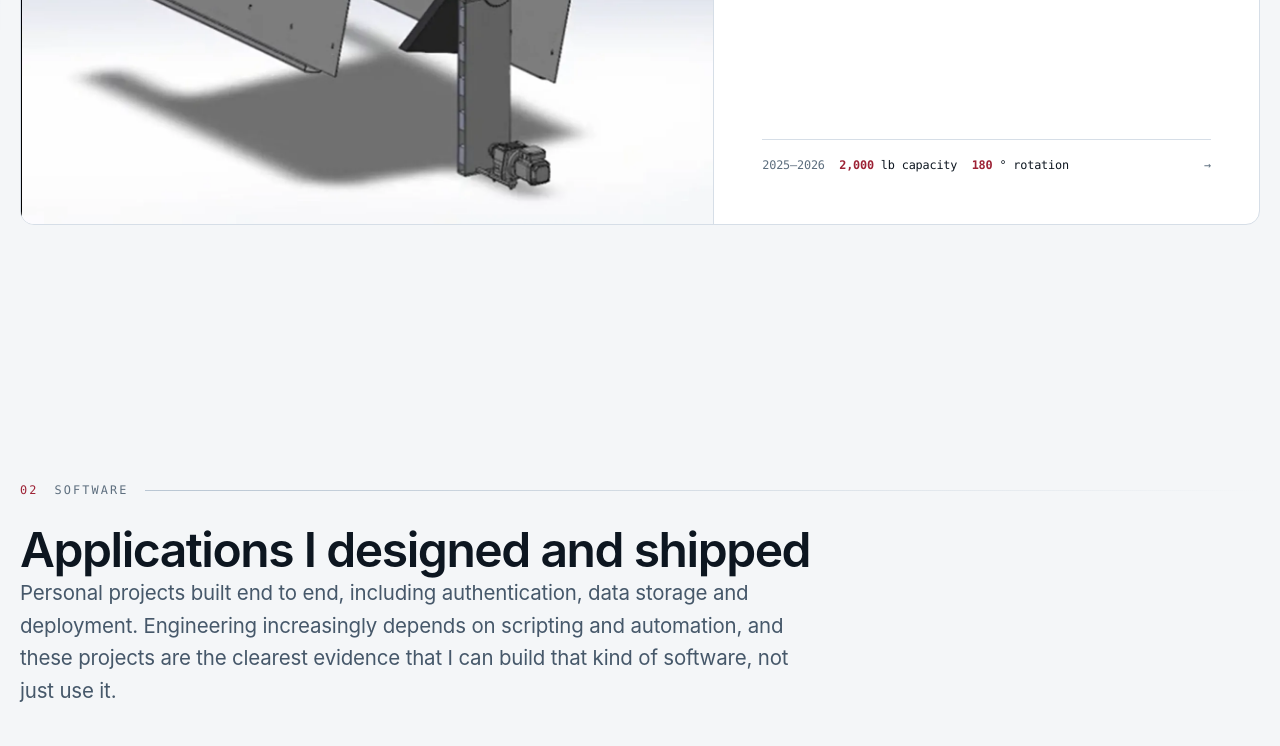
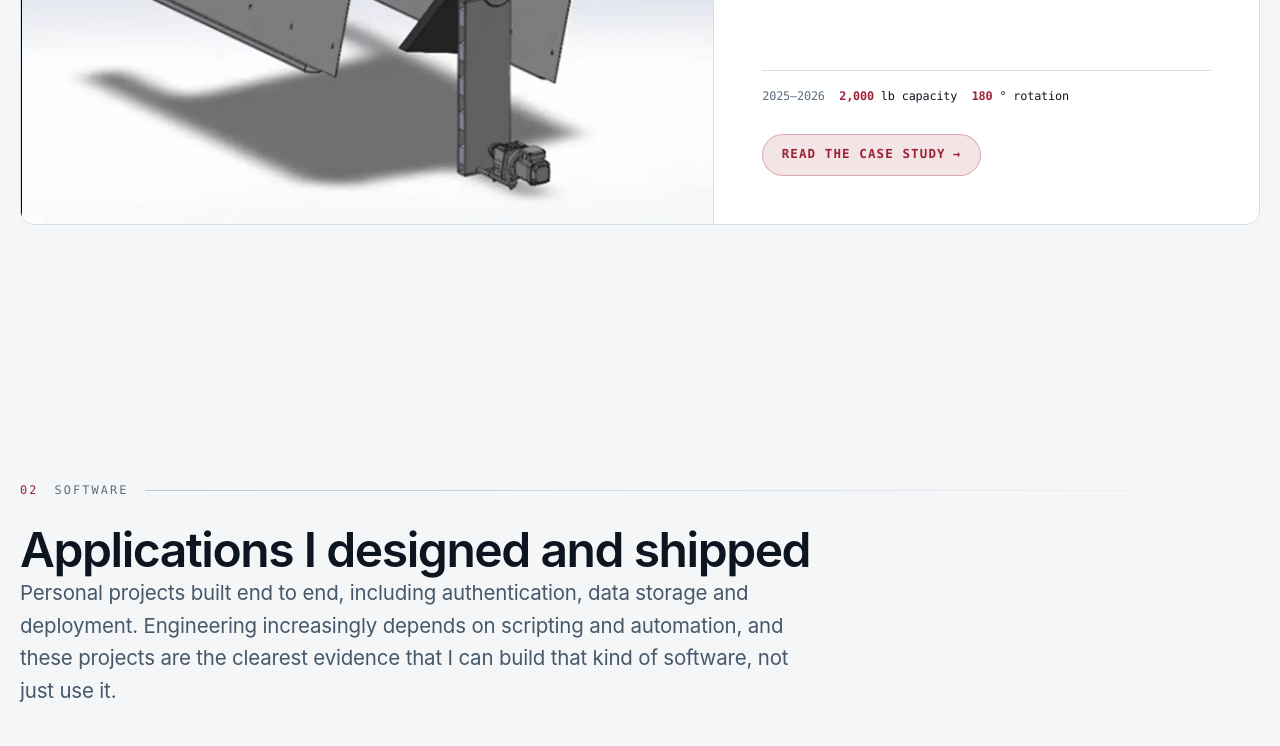
Before and after one commit to leydagrant-ux/PortfolioGrantLeyda, a plain HTML site: page index.html in a window 1280 px wide. Shown: the part 2222-2968 px from the top of the page. Drawn offline with Linux system fonts and the light colour scheme; no server answers.

Commit message:
Add a visible "Read the case study" call to action on project cards
Cards were reading as static tiles, so the link underneath went
undiscovered. The featured card gets the full pill treatment.

Also corrects the About section: the solar sales roles ran 2023 to 2025,
not two continuous years.

```diff
--- a/css/site.css
+++ b/css/site.css
@@ -656,11 +656,47 @@ section { position: relative; }
 .card__metric b { color: var(--accent); font-weight: 600; }
 
 .card__arrow {
-  margin-left: auto;
-  color: var(--ink-3);
+  color: inherit;
   transition: transform .3s var(--ease), color .3s var(--ease);
 }
-.card:hover .card__arrow { transform: translateX(4px); color: var(--accent); }
+.card:hover .card__arrow { transform: translateX(4px); }
+
+/* Explicit "this is clickable" affordance. The whole card is already a link, but
+   without a labelled call to action people read these as static tiles and never
+   discover the case study underneath. */
+.card__cta {
+  display: inline-flex;
+  align-items: center;
+  gap: .45rem;
+  align-self: flex-start;
+  margin-top: .1rem;
+  font-family: var(--mono);
+  font-size: .74rem;
+  font-weight: 600;
+  letter-spacing: .09em;
+  text-transform: uppercase;
+  color: var(--accent);
+  transition: gap .3s var(--ease);
+}
+.card:hover .card__cta { gap: .7rem; }
+
+/* On the featured card it gets the full pill treatment, because that card is the
+   first thing anyone sees and it is the one worth opening. */
+.card--featured .card__cta {
+  margin-top: var(--s2);
+  padding: .6rem 1.15rem;
+  font-size: .78rem;
+  border: 1px solid var(--accent-line);
+  border-radius: 100px;
+  background: var(--accent-glow);
+  transition: gap .3s var(--ease), background .3s var(--ease),
+              border-color .3s var(--ease);
+}
+.card--featured:hover .card__cta {
+  background: var(--accent);
+  border-color: var(--accent);
+  color: var(--accent-ink);
+}
 
 /* Featured card spans wide and puts media beside the copy. */
 .card--featured { grid-column: 1 / -1; }
--- a/index.html
+++ b/index.html
@@ -127,7 +127,8 @@
           sponsor's facility, and assembling the finished machine in their warehouse.
         </p>
         <p>
-          I also spent two years in commission solar sales at Sunder Energy and LGCY Power.
+          I also worked two commission solar sales roles between 2023 and 2025, at LGCY Power
+          and then Sunder Energy.
           That work taught me to explain a technical product to an audience that did not ask
           for a lesson, to address objections honestly, and to maintain the relationship
           after the sale. It is a large part of why I am comfortable presenting to a sponsor,
--- a/js/project-cards.js
+++ b/js/project-cards.js
@@ -36,6 +36,9 @@ function cardHTML(p) {
         <div class="card__spec">
           <span class="mono">${esc(p.year)}</span>
           ${metrics}
+        </div>
+        <div class="card__cta">
+          <span>Read the case study</span>
           <span class="card__arrow" aria-hidden="true">→</span>
         </div>
       </div>
```
